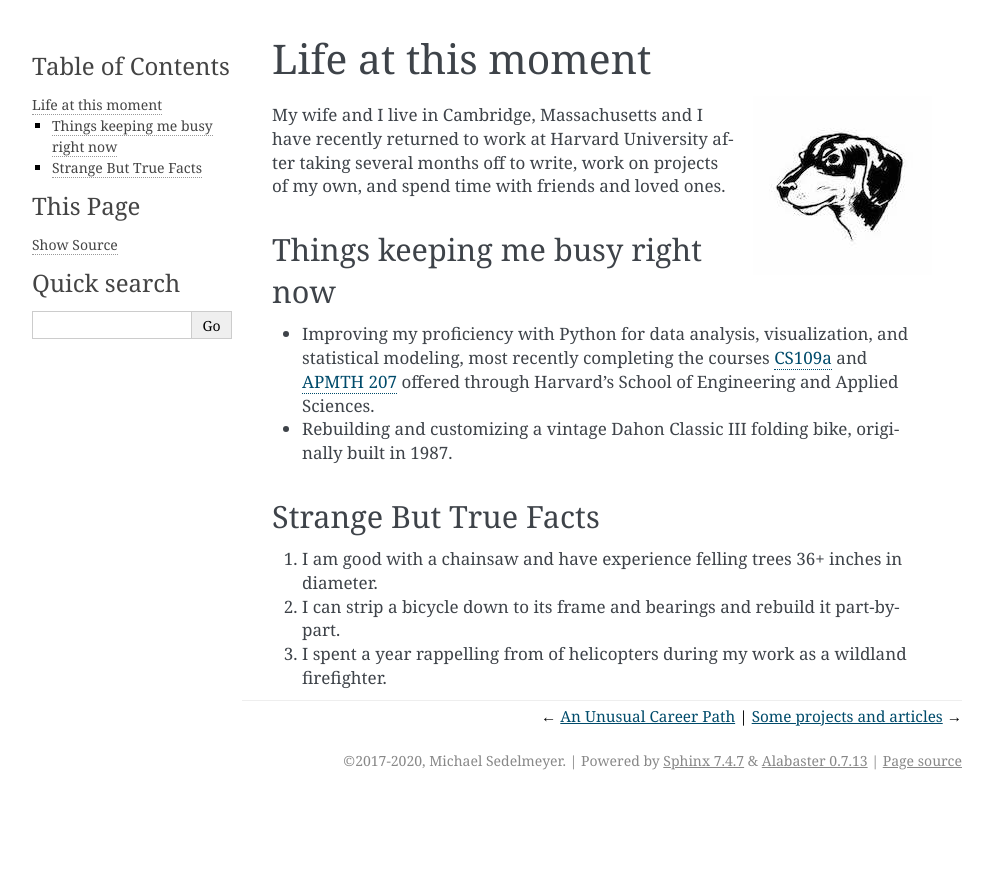
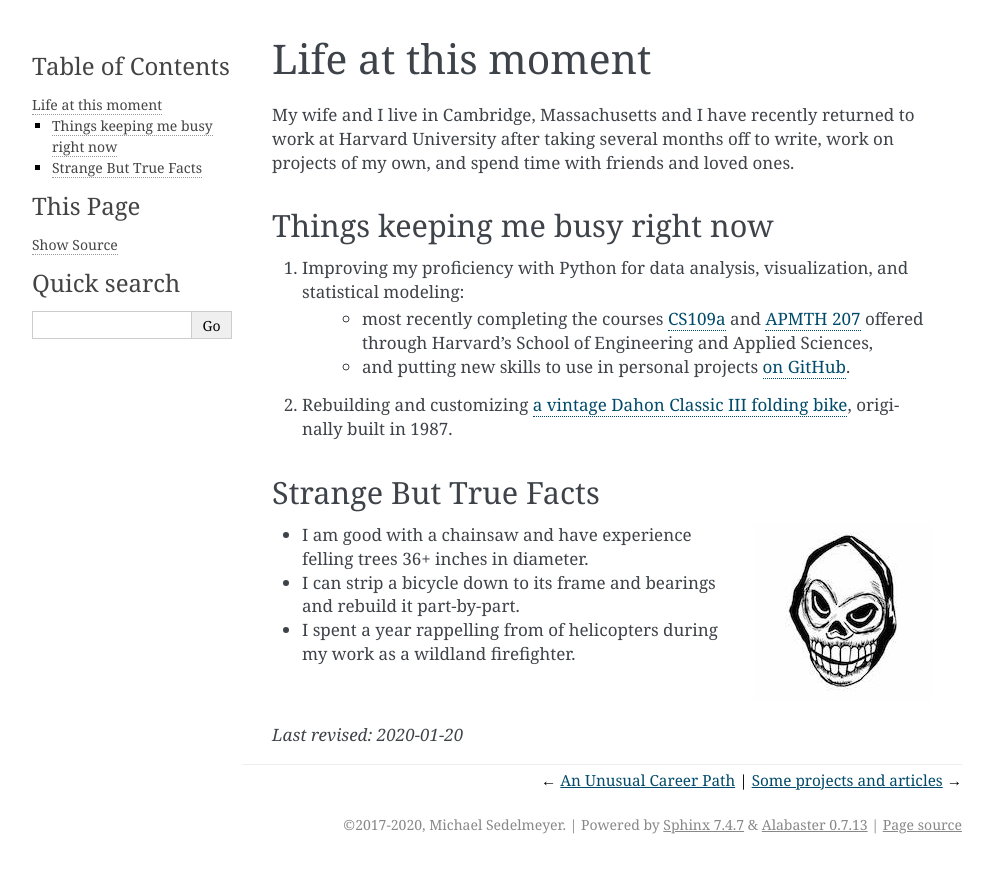
Before and after one commit to sedelmeyer/personal-website, a Sphinx documentation site: the page built from docs/present.rst, in a window 1280 px wide. Shown: the top 873 px of the page, without its empty margins (148-1141 px from the left). Built offline with Sphinx 7.4.7, drawn with Linux system fonts in a browser that asks for light colours.

Commit message:
page(present): minor content and formatting revisions

```diff
--- a/docs/present.rst
+++ b/docs/present.rst
@@ -1,21 +1,29 @@
+.. _present:
+
 Life at this moment
 -------------------
-
-.. image:: _static/dachshund.jpg
-    :align: right
 
 My wife and I live in Cambridge, Massachusetts and I have recently returned to work at Harvard University after taking several months off to write, work on projects of my own, and spend time with friends and loved ones.
 
 Things keeping me busy right now
 ^^^^^^^^^^^^^^^^^^^^^^^^^^^^^^^^
 
-- Improving my proficiency with Python for data analysis, visualization, and statistical modeling, most recently completing the courses `CS109a <https://harvard-iacs.github.io/2019-CS109A/>`_ and `APMTH 207 <https://am207.github.io/2018fall/>`_ offered through Harvard's School of Engineering and Applied Sciences.
+1. Improving my proficiency with Python for data analysis, visualization, and statistical modeling:
+    * most recently completing the courses `CS109a <https://harvard-iacs.github.io/2019-CS109A/>`_ and `APMTH 207 <https://am207.github.io/2018fall/>`_ offered through Harvard's School of Engineering and Applied Sciences,
+    * and putting new skills to use in personal projects `on GitHub <https://github.com/sedelmeyer>`_.
 
-- Rebuilding and customizing a vintage Dahon Classic III folding bike, originally built in 1987.
+2. Rebuilding and customizing `a vintage Dahon Classic III folding bike <https://bootiebike.com/dahon/dahon.htm>`_, originally built in 1987.
 
 Strange But True Facts
 ^^^^^^^^^^^^^^^^^^^^^^
 
-#. I am good with a chainsaw and have experience felling trees 36+ inches in diameter.
-#. I can strip a bicycle down to its frame and bearings and rebuild it part-by-part.
-#. I spent a year rappelling from of helicopters during my work as a wildland firefighter.
+.. image:: _static/skull_mask.jpg
+    :align: right
+
+* I am good with a chainsaw and have experience felling trees 36+ inches in diameter.
+* I can strip a bicycle down to its frame and bearings and rebuild it part-by-part.
+* I spent a year rappelling from of helicopters during my work as a wildland firefighter.
+
+|
+
+*Last revised: 2020-01-20*
```
